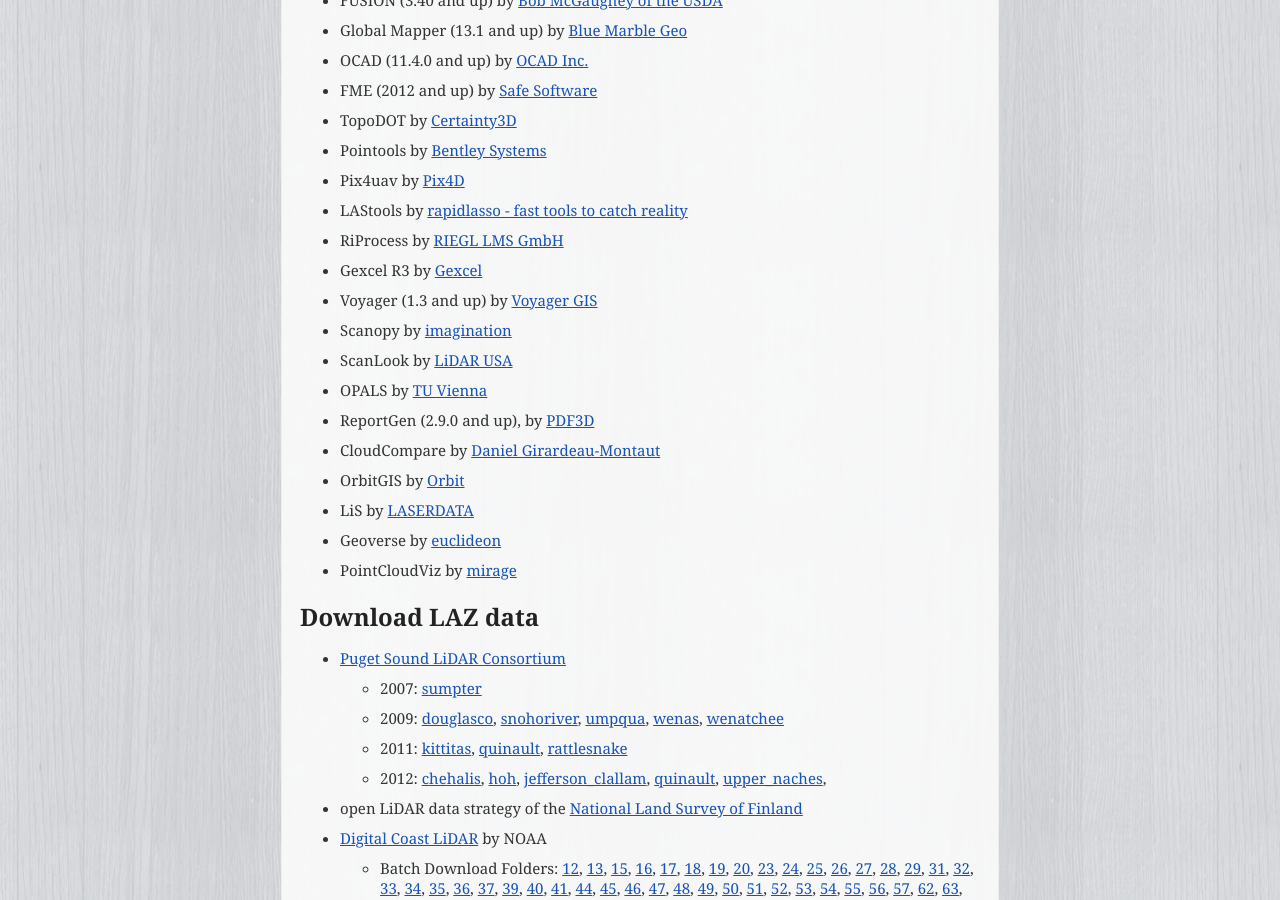
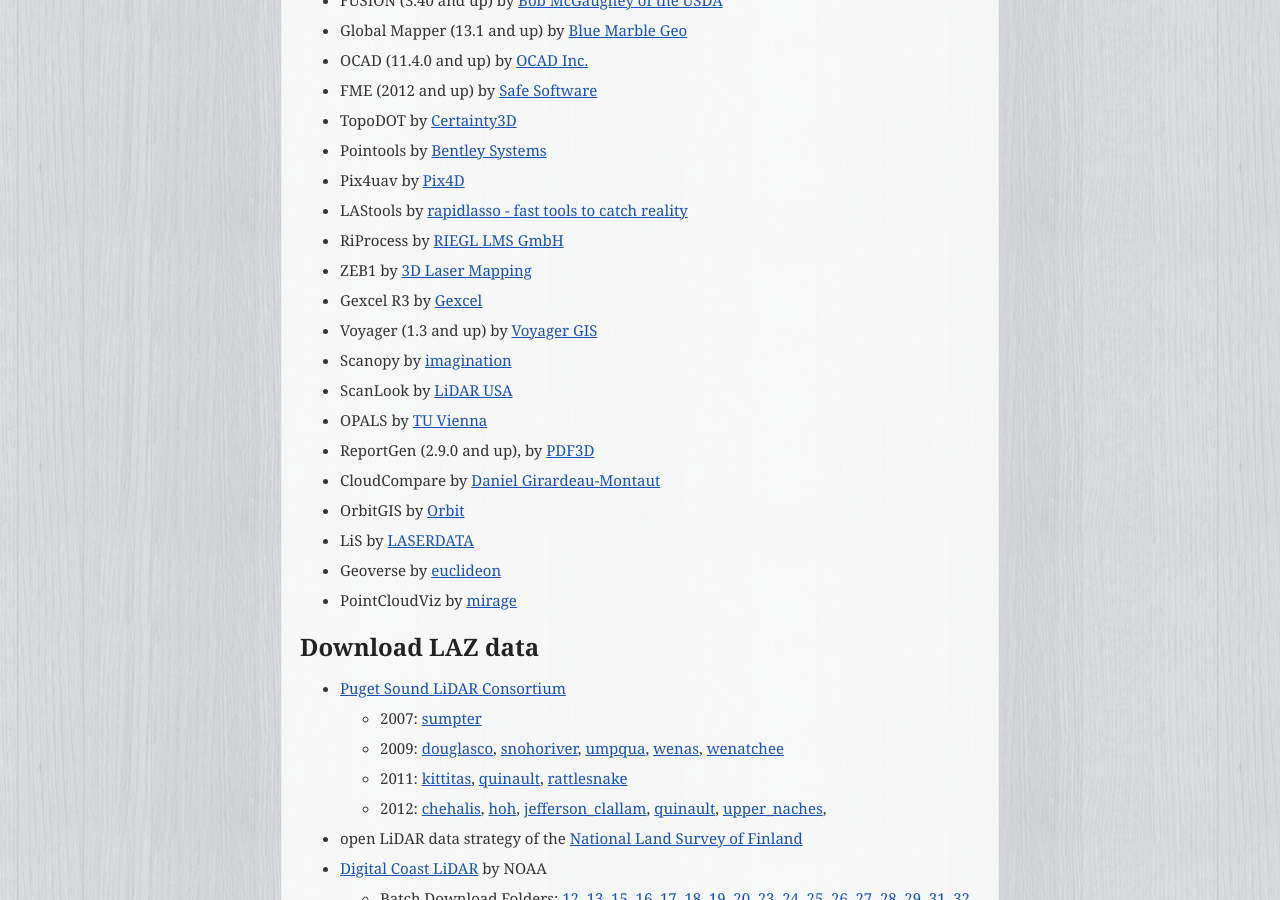
Before and after one commit to LASzip/LASzip, a Sphinx documentation site: the page built from docs/source/index.rst, in a window 1280 px wide and 900 px high, scrolled down 1678 px. Built offline with Sphinx 7.4.7, drawn with Linux system fonts in a browser that asks for light colours.

Commit message:
added ZEB1

```diff
--- a/docs/source/index.rst
+++ b/docs/source/index.rst
@@ -109,6 +109,7 @@
 * Pix4uav by `Pix4D <http://www.pix4d.com/>`_
 * LAStools by `rapidlasso - fast tools to catch reality <http://rapidlasso.com/>`_
 * RiProcess by `RIEGL LMS GmbH <http://www.riegl.com/>`_
+* ZEB1 by `3D Laser Mapping <http://www.3dlasermapping.com/index.php/products/handheld-mapping>`_
 * Gexcel R3 by `Gexcel <http://www.gexcel.it/en/software/>`_
 * Voyager (1.3 and up) by `Voyager GIS <http://www.voyagergis.com/>`_
 * Scanopy by `imagination <http://www.imagination.at/>`_
```
